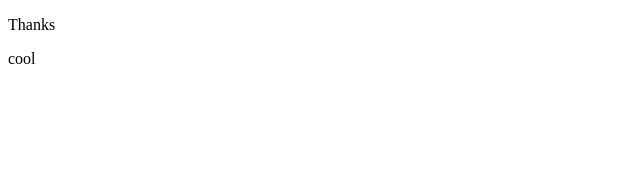
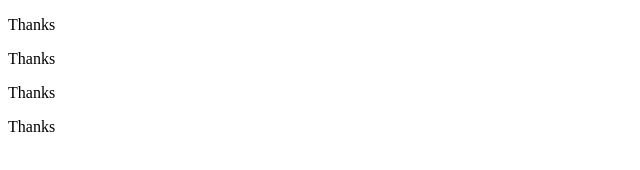
Before and after one commit to pc-163/work1, a plain HTML site: page index.html in a window 1280 px wide. Shown: the whole page, without its empty margins (0-640 px from the left). Drawn offline with Linux system fonts and the light colour scheme.

Commit message:
Update Index.html

```diff
--- a/index.html
+++ b/index.html
@@ -8,7 +8,9 @@
 </head>
 <body>
     <p>Thanks</p>
-cool
+    <p>Thanks</p>
+    <p>Thanks</p>
+    <p>Thanks</p>
 </body>
 
 </html>
```
